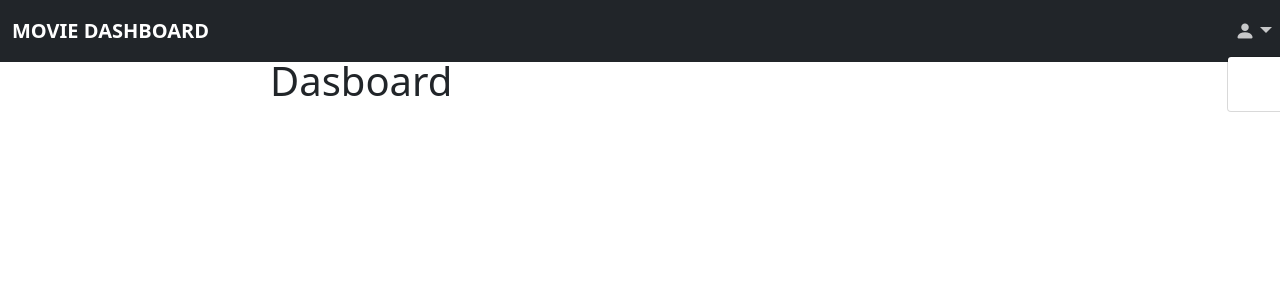
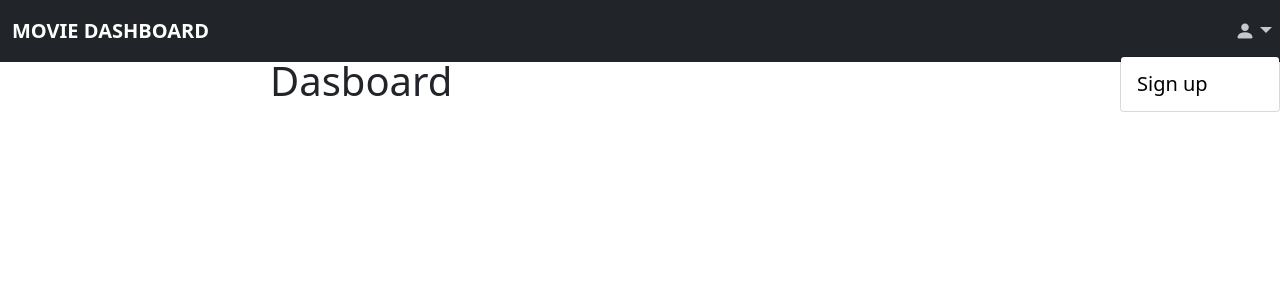
Before and after one commit to dhuuphuoc/movie-project-admin, a React (Create React App) app in the folder movie-project-admin/: page / in a window 1280 px wide. Both pictures are taken after a click on the button 1253 px from the left and 31 px from the top of the page. Shown: the top 300 px of the page. Built offline with nearby package versions, Linux system fonts and the light colour scheme.

Commit message:
Set_up_color_admin

```diff
--- a/movie-project-admin/src/Template/AdminTemplate/index.js
+++ b/movie-project-admin/src/Template/AdminTemplate/index.js
@@ -25,8 +25,8 @@ export const AdminTemplate = (props) => {
                                     <a className="nav-link dropdown-toggle" href="#" id="navbarDropdown" role="button" data-bs-toggle="dropdown" aria-expanded="false">
                                         <i className="bi bi-person-fill" />
                                     </a>
-                                    <ul className="dropdown-menu" aria-labelledby="navbarDropdown">
-                                        <li><a className="dropdown-item">Sign up</a></li>
+                                    <ul className="dropdown-menu dropdown-menu-end" aria-labelledby="navbarDropdown">
+                                        <li><a className="dropdown-item text-up">Sign up</a></li>
                                     </ul>
                                 </li>
                             </ul>
--- a/movie-project-admin/src/Template/AdminTemplate/style.css
+++ b/movie-project-admin/src/Template/AdminTemplate/style.css
@@ -60,3 +60,6 @@
     font-size: 20px;
     color: white;
 }
+.text-up{
+    color: black !important;
+}
```
